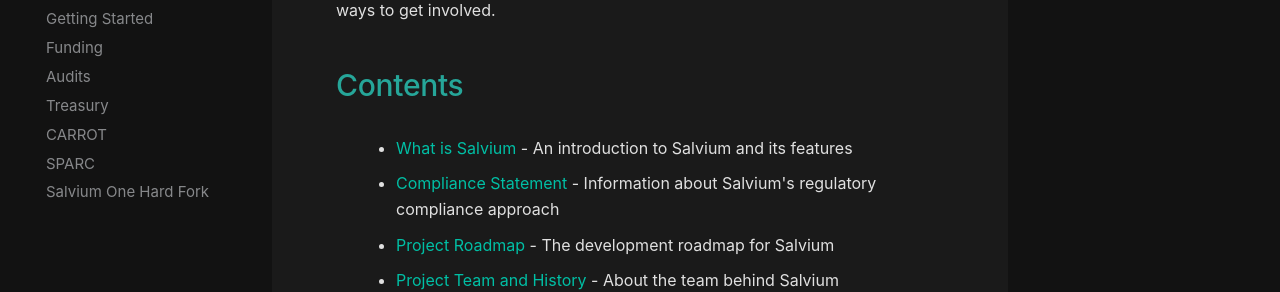
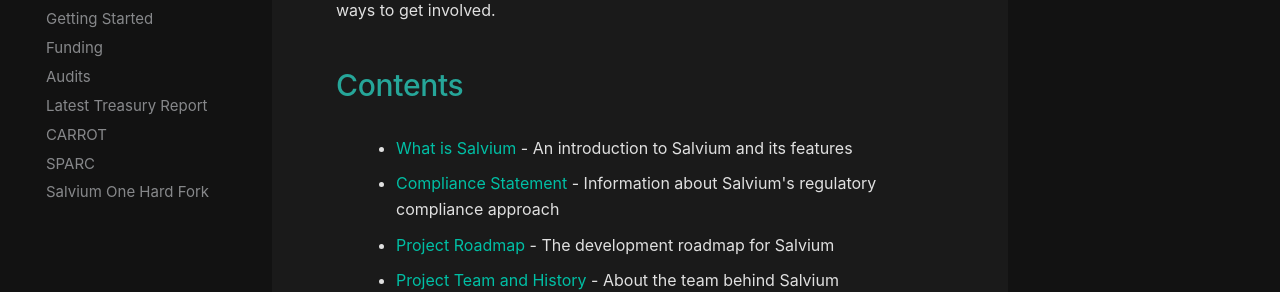
Before and after one commit to salvium/salvium_docs, an MkDocs documentation site: the page built from docs/THE PROJECT/index.md, in a window 1280 px wide. Shown: the part 359-651 px from the top of the page. Built offline with MkDocs 1.6.1 and Material for MkDocs 9.7.7, drawn with Linux system fonts in a browser that asks for light colours; comment, search, counter and statistics services are not loaded.

Commit message:
Update treasury report filename in mkdocs.yml

```diff
--- a/mkdocs.yml
+++ b/mkdocs.yml
@@ -63,7 +63,7 @@ nav:
     - Getting Started: THE PROJECT/Get Started with Salvium.md
     - Funding: THE PROJECT/Funding and token allocation.md
     - Audits: THE PROJECT/Audits.md
-    - Treasury: THE PROJECT/Salvium Treasury Report – Q3 2024.md
+    - Latest Treasury Report: THE PROJECT/Salvium Treasury Report – 2024-2025.md
     - CARROT: THE PROJECT/carrot.md
     - SPARC: THE PROJECT/sparc.md
     - Salvium One Hard Fork: THE PROJECT/sal-one.md
```
